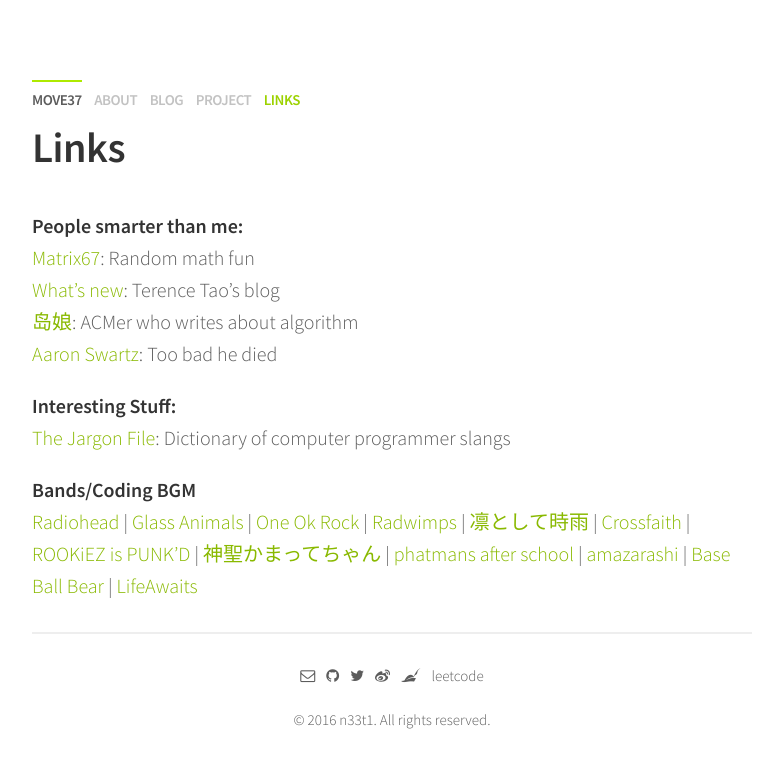
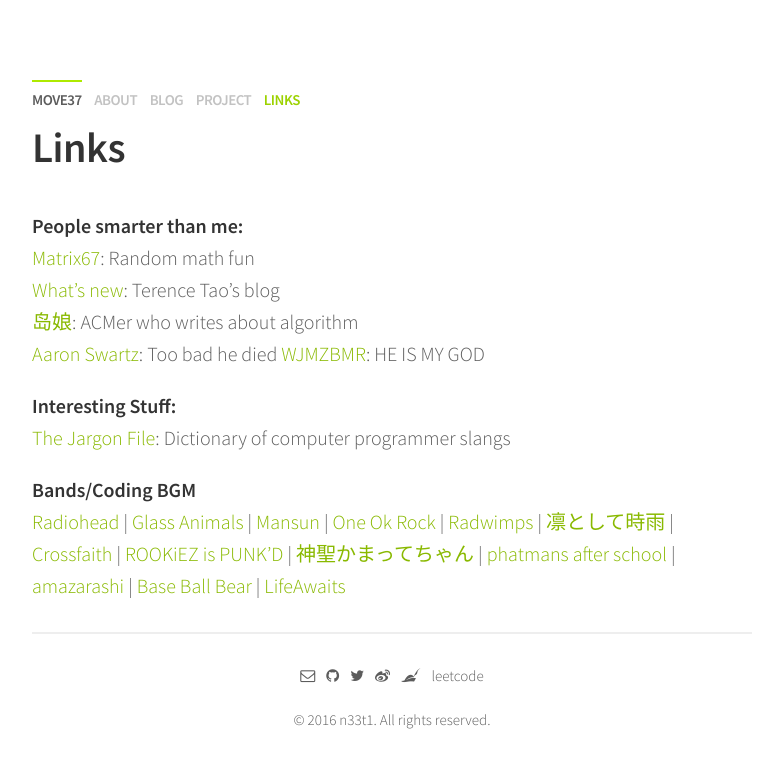
Before and after one commit to n33t1/n33t1.github.io, a Jekyll site: the page built from links.md, in a window 1280 px wide. Shown: the top 768 px of the page, without its empty margins (248-1031 px from the left). Built offline with Jekyll 4.4.1, drawn with Linux system fonts in a browser that asks for light colours; nearby versions of some CDN libraries.

Commit message:
Update links.md

```diff
--- a/links.md
+++ b/links.md
@@ -8,6 +8,7 @@
  [What's new](https://terrytao.wordpress.com/): Terence Tao's blog
  [岛娘](http://www.shuizilong.com/house/): ACMer who writes about algorithm
  [Aaron Swartz](http://www.aaronsw.com/weblog/): Too bad he died
+ [WJMZBMR](http://wjmzbmr.com/): HE IS MY GOD
 
 
  **Interesting Stuff:**
@@ -17,6 +18,7 @@
  **Bands/Coding BGM**
  [Radiohead](http://www.wasteheadquarters.com/) |
  [Glass Animals](http://www.glassanimals.eu/) |
+ [Mansun](http://rateyourmusic.com/artist/mansun) |
  [One Ok Rock](http://www.oneokrock.com/) |
  [Radwimps](http://radwimps.jp/) |
  [凛として時雨](http://www.sigure.jp/) |
```
